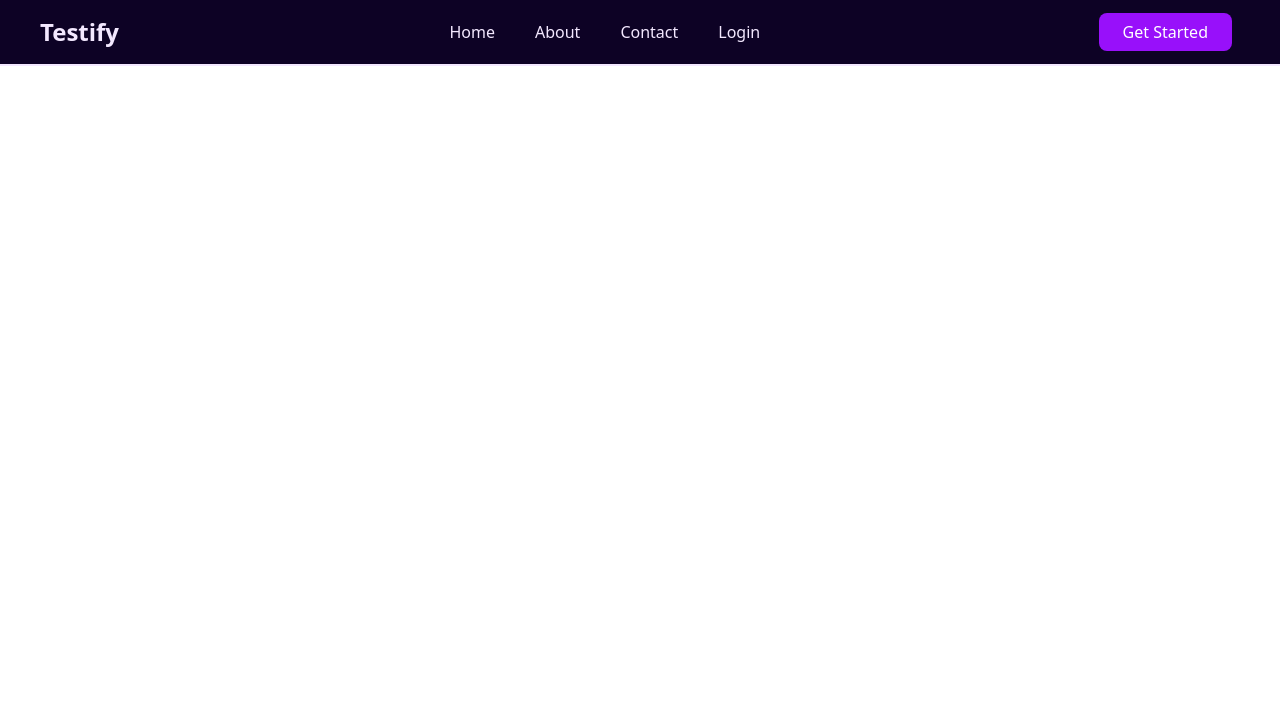
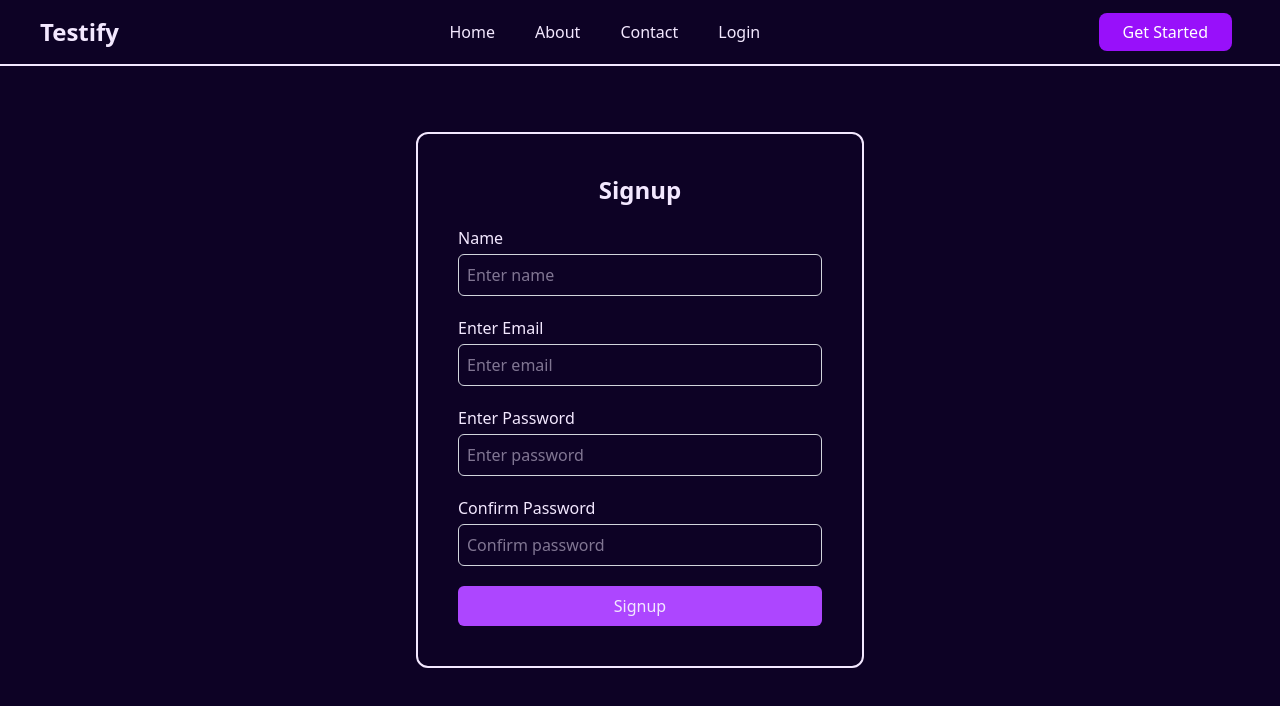
Before and after one commit to shivanshu-garg1/Testify, a React (Vite) app in the folder frontend/: page /signup in a window 1280 px wide. Shown: the top 706 px of the page. Built offline with nearby package versions, Linux system fonts and the light colour scheme.

Commit message:
Signup/Login page added

```diff
--- a/frontend/package.json
+++ b/frontend/package.json
@@ -11,9 +11,12 @@
   },
   "dependencies": {
     "@tailwindcss/vite": "^4.0.7",
+    "axios": "^1.7.9",
+    "lucide-react": "^0.476.0",
     "react": "^19.0.0",
     "react-dom": "^19.0.0",
     "react-router-dom": "^7.2.0",
+    "react-toastify": "^11.0.5",
     "tailwindcss": "^4.0.7"
   },
   "devDependencies": {
--- a/frontend/src/Pages/Login.jsx
+++ b/frontend/src/Pages/Login.jsx
@@ -1,9 +1,103 @@
-import React from 'react'
+import React, { useState } from "react";
+import Navbar from "../components/Navbar";
+import axios from "axios";
+import { useNavigate } from "react-router-dom";
+import { ToastContainer, toast } from "react-toastify";
+import "react-toastify/dist/ReactToastify.css";
+import V1 from "../assets/video.mp4";
 
-export default function Login() {
+const Login = () => {
+  const navigate = useNavigate();
+  const [post, setPost] = useState({
+    email: "",
+    password: "",
+  });
+
+  const handleInput = (event) => {
+    setPost({ ...post, [event.target.name]: event.target.value });
+  };
+
+  const validateForm = () => {
+    if (!post.email.includes("@")) {
+      toast.error("Email must be a valid @ address");
+      return false;
+    }
+    if (post.password.length < 3) {
+      toast.error("Password must be at least 3 characters long");
+      return false;
+    }
+    return true;
+  };
+
+  const submitHandle = async (event) => {
+    event.preventDefault();
+    if (!validateForm()) return;
+
+    try {
+      const config = {
+        headers: {
+          "Content-type": "application/json",
+        },
+      };
+      console.log(post);
+      const { data } = await axios.post(
+        "http://localhost:7000/api/user/login",
+        post,
+        config
+      );
+      toast.success("Login successfully");
+      localStorage.setItem("userInfo", JSON.stringify(data));
+      setTimeout(() => navigate("/afterlogin"), 1500);
+    } catch (error) {
+      toast.error("Login failed. Please check your credentials.");
+      console.log("Error from login page: " + error);
+    }
+  };
+
   return (
-    <>
-      <title>Testify | Login</title>
-    </>
-  )
-}
+    <div className="relative w-full h-screen flex items-center justify-center bg-[#0d0225] ">
+
+
+      {/* Login Form */}
+      <div className="relative z-10 bg-[#0d0225] text-purple-100 bg-opacity-90 p-10 rounded-xl border-2 border-purple-100 shadow-lg  w-[90%] max-w-md">
+        <h2 className="text-2xl  font-bold text-center mb-5">Login</h2>
+        <form onSubmit={submitHandle} className="space-y-5">
+          <div>
+            <label htmlFor="email" className=" block mb-1">
+              Enter Email
+            </label>
+            <input
+              type="email"
+              className="w-full p-2 border border-gray-300 rounded-md focus:outline-none focus:border-purple-500"
+              id="email"
+              name="email"
+              placeholder="Enter email"
+              onChange={handleInput}
+            />
+          </div>
+          <div>
+            <label htmlFor="password" className="block mb-1">
+              Enter Password
+            </label>
+            <input
+              type="password"
+              className="w-full p-2 border border-gray-300 rounded-md focus:outline-none focus:border-purple-500"
+              id="password"
+              name="password"
+              placeholder="Enter password"
+              onChange={handleInput}
+            />
+          </div>
+          <button
+            type="submit"
+            className="w-full bg-purple-500 hover:bg-purple-700 text-white py-2 rounded-md"
+          >
+            Login
+          </button>
+        </form>
+      </div>
+    </div>
+  );
+};
+
+export default Login;
--- a/frontend/src/Pages/Signup.jsx
+++ b/frontend/src/Pages/Signup.jsx
@@ -1,10 +1,87 @@
-import React from 'react'
+import React from "react";
 
-export default function Signup() {
+
+
+const Signup = () => {
+
   return (
-    <>
-            <title>Testify | Signup</title>
+    <div className="relative w-full h-screen flex items-center justify-center  bg-[#0d0225]">
 
-    </>
-  )
-}
+
+      {/* Signup Form */}
+      <div className="relative z-10  bg-[#0d0225] bg-opacity-90 p-10 rounded-xl w-[90%] max-w-md border-2 border-purple-100">
+        <h2 className="text-2xl text-purple-100 font-bold text-center mb-5 ">Signup</h2>
+        <form  className="space-y-5">
+          {/* Name Field */}
+          <div>
+            <label htmlFor="name" className="text-purple-100 block mb-1">
+              Name
+            </label>
+            <input
+              type="text"
+              className="w-full p-2 border border-gray-300 rounded-md text-purple-100 focus:outline-none focus:border-purple-500"
+              id="name"
+              name="name"
+              placeholder="Enter name"
+
+            />
+          </div>
+
+          {/* Email Field */}
+          <div>
+            <label htmlFor="email" className="text-purple-100 block mb-1">
+              Enter Email
+            </label>
+            <input
+              type="email"
+              className="w-full p-2 border border-gray-300 rounded-md text-purple-100 focus:outline-none focus:border-purple-500"
+              id="email"
+              name="email"
+              placeholder="Enter email"
+
+            />
+          </div>
+
+          {/* Password Field */}
+          <div>
+            <label htmlFor="password" className="text-purple-100 block mb-1">
+              Enter Password
+            </label>
+            <input
+              type="password"
+              className="w-full p-2 border border-gray-300 rounded-md text-purple-100 focus:outline-none focus:border-purple-500"
+              id="password"
+              name="password"
+              placeholder="Enter password"
+
+            />
+          </div>
+
+          {/* Confirm Password Field */}
+          <div>
+            <label htmlFor="confirmPassword" className="text-purple-100 block mb-1">
+              Confirm Password
+            </label>
+            <input
+              type="password"
+              className="w-full p-2 border border-gray-300 rounded-md text-purple-100 focus:outline-none focus:border-purple-500"
+              id="confirmPassword"
+              name="confirmPassword"
+              placeholder="Confirm password"
+
+            />
+          </div>
+
+          <button
+            type="submit"
+            className="w-full bg-purple-500 hover:bg-purple-700 text-purple-100 py-2 rounded-md"
+          >
+            Signup
+          </button>
+        </form>
+      </div>
+    </div>
+  );
+};
+
+export default Signup;
--- a/frontend/src/components/Navbar.jsx
+++ b/frontend/src/components/Navbar.jsx
@@ -3,50 +3,48 @@ import { Link } from "react-router-dom";
 import Button from "./Button";
 import { X, Menu } from "lucide-react";
 
-export default function Navbar({ logo, links }) {
+export default function Navbar({ logo, links = [] }) {
   const [isOpen, setIsOpen] = useState(false);
+
   return (
-    <>
     <nav className="fixed w-full flex flex-wrap items-center justify-between px-10 py-4 bg-[#0d0225] text-purple-100 border-b-2 border-b-purple-100 z-50">
       {/* Logo */}
       <div className="cursor-pointer text-2xl font-semibold">{logo}</div>
-        {/* DeskTop Menu */}
+
+      {/* Desktop Menu */}
       <ul className="hidden md:flex gap-10">
         {links.map((link, index) => (
           <li key={index}>
-              <Link to={link.path} className="">
+            <Link to={link.path} className="hover:text-purple-300">
               {link.name}
             </Link>
           </li>
         ))}
       </ul>
-        {/* for laptop screeen */}
+
+      {/* Laptop Screen Button */}
       <div className="hidden md:block">
         <Button text="Get Started" link="/signup" />
       </div>
-        {/* for mobile screen */}
 
-        {/* Hamburger menu */}
+      {/* Hamburger Menu for Mobile */}
       <button className="md:hidden" onClick={() => setIsOpen(!isOpen)}>
         {isOpen ? <X size={28} /> : <Menu size={28} />}
       </button>
 
+      {/* Mobile Menu */}
       <div
-          className={`absolute top-16 left-0 w-full bg-[#0d0225] flex   ${
+        className={`absolute top-16 left-0 w-full bg-[#0d0225] ${
           isOpen ? "block" : "hidden"
         } md:hidden`}
       >
-          <ul className="">
+        <ul className="flex flex-col items-center">
           {links.map((link, index) => (
             <li
               key={index}
-                className="m-10 hover:border-b-2 hover:border-b-purple-100 rounded p-0 "
+              className="m-4 hover:border-b-2 hover:border-b-purple-100"
             >
-                <Link
-                  to={link.path}
-                  onClick={() => setIsOpen(false)}
-                  className=""
-                >
+              <Link to={link.path} onClick={() => setIsOpen(false)}>
                 {link.name}
               </Link>
             </li>
@@ -54,6 +52,5 @@ export default function Navbar({ logo, links }) {
         </ul>
       </div>
     </nav>
-    </>
   );
 }
```
Also changed, not shown: 1 other file (tests, documents, lock files or other folders). Lines whose indentation alone changed are shown as unchanged.
